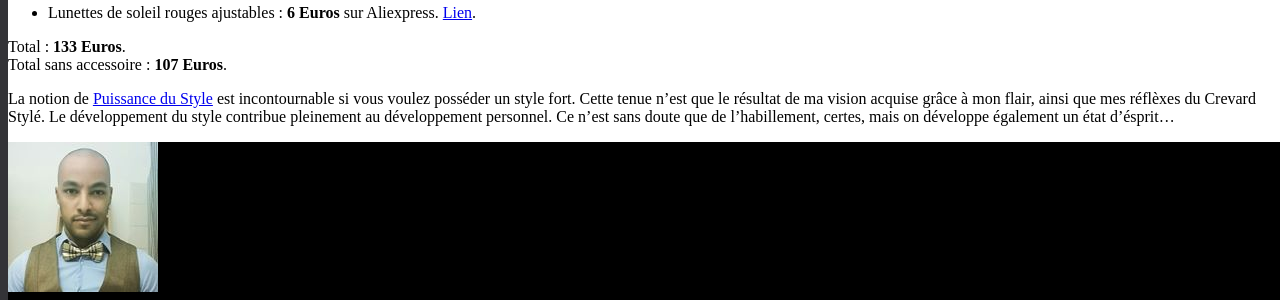
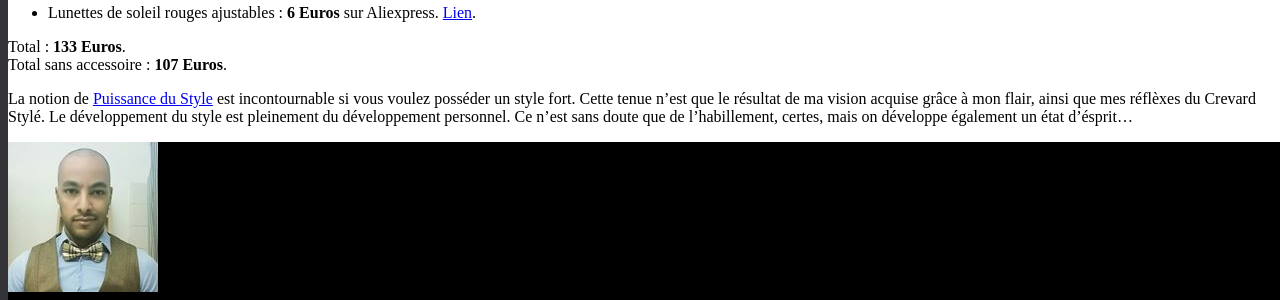
Before and after one commit to darkh2/darkh2.github.io, a Jekyll site: the page built from _posts/2018-12-23-Hyke-Vision.md, in a window 1280 px wide and 900 px high, scrolled down 4728 px. Shown: the part 299-599 px from the top of the window. Built offline with Jekyll 4.4.1, drawn with Linux system fonts in a browser that asks for light colours; comment, search, counter and statistics services are not loaded.

Commit message:
Create 2018-12-23-Hyke-Vision.md

```diff
--- a/_posts/2018-12-23-Hyke-Vision.md
+++ b/_posts/2018-12-23-Hyke-Vision.md
@@ -49,4 +49,4 @@ La plupart des articles de la tenue ont été acquis pendant les remises du Blac
 Total : **133 Euros**.
 Total sans accessoire : **107 Euros**.
 
-La notion de [Puissance du Style](http://www.crevardstyle.com/La-Puissance-du-Style) est incontournable si vous voulez posséder un style fort. Cette tenue n'est que le résultat de ma vision acquise grâce à mon flair, ainsi que mes réflèxes du Crevard Stylé. Le développement du style contribue pleinement au développement personnel. Ce n'est sans doute que de l'habillement, certes, mais on développe également un état d'ésprit...
+La notion de [Puissance du Style](http://www.crevardstyle.com/La-Puissance-du-Style) est incontournable si vous voulez posséder un style fort. Cette tenue n'est que le résultat de ma vision acquise grâce à mon flair, ainsi que mes réflèxes du Crevard Stylé. Le développement du style est pleinement du développement personnel. Ce n'est sans doute que de l'habillement, certes, mais on développe également un état d'ésprit...
```
